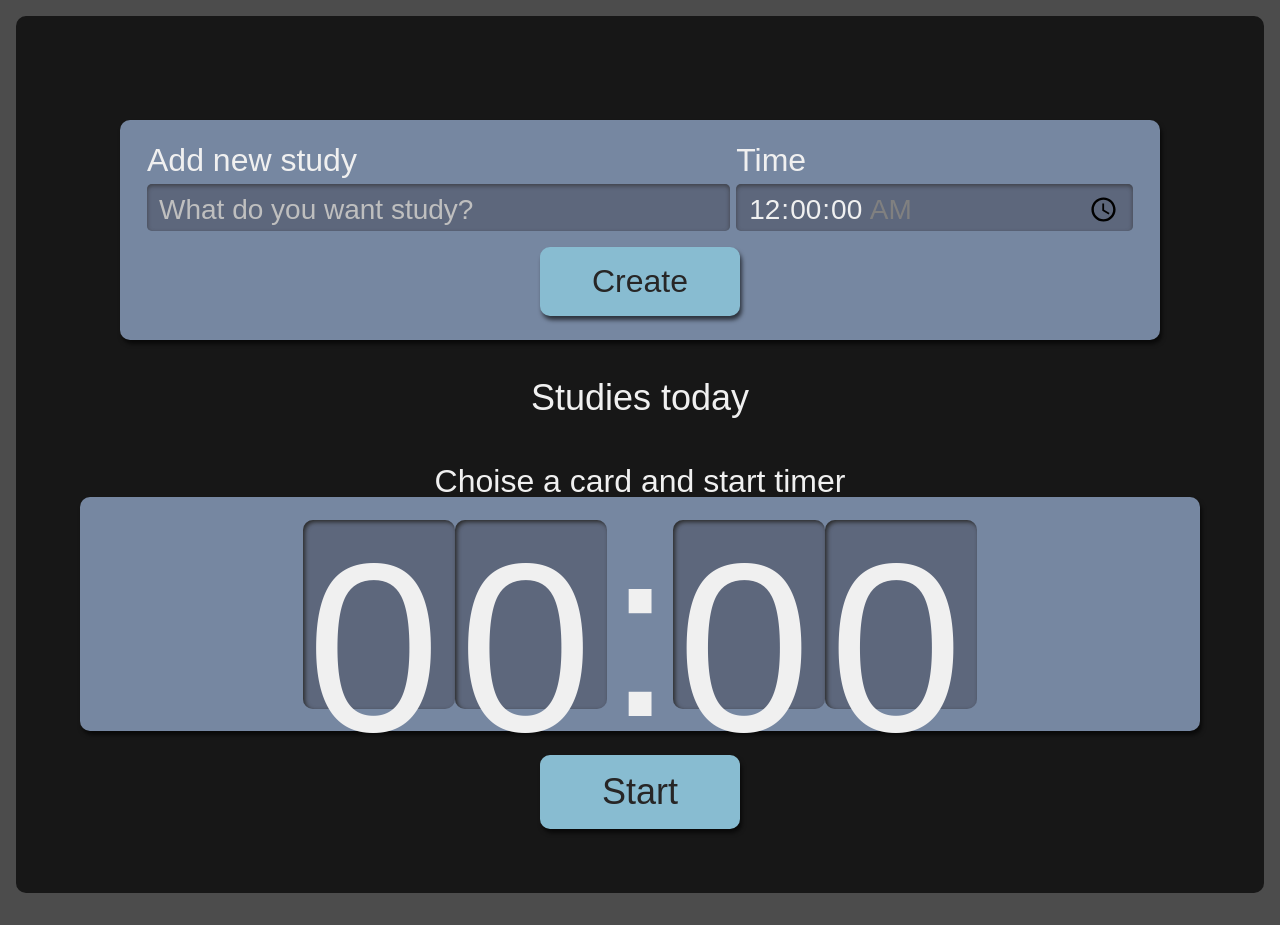
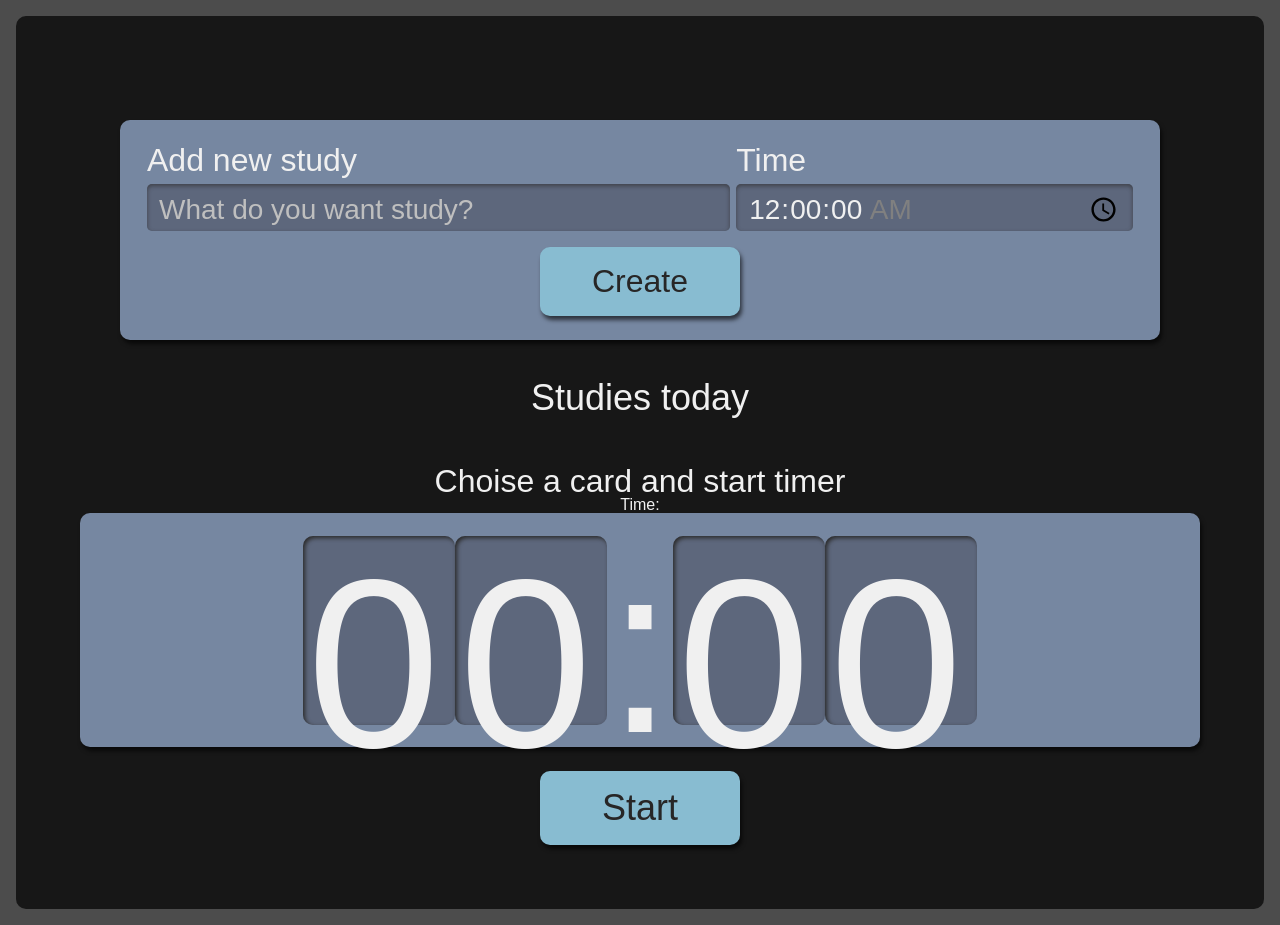
Before and after one commit to lukkas-lukkas/react-studies, a React (Create React App) app: page / in a window 1280 px wide. Built offline with nearby package versions, Linux system fonts and the light colour scheme.

Commit message:
add time in seconds to timer using useEffect

```diff
--- /dev/null
+++ b/src/common/utils/date.ts
@@ -0,0 +1,8 @@
+export function timeToSeconds(time: string) {
+    const [hours, minuts, seconds] = time.split(':');
+
+    const hoursToSeconds = Number(hours) * 3600;
+    const minutsToSeconds = Number(minuts) * 60;
+
+    return hoursToSeconds + minutsToSeconds + Number(seconds);
+}
--- a/src/components/Timer/index.tsx
+++ b/src/components/Timer/index.tsx
@@ -1,11 +1,27 @@
+import { useEffect, useState } from "react";
+import { timeToSeconds } from "../../common/utils/date";
+import { ITask } from "../../interfaces/ITask";
 import Button from "../Button";
 import Clock from "./Clock";
 import './style.scss';
 
-export default function Timer() {
+interface Props {
+  taskSelected: ITask | undefined
+}
+
+export default function Timer({ taskSelected }: Props) {
+  const [time, setTime] = useState<number>();
+
+  useEffect(() => {
+    if (taskSelected?.time) {
+      setTime(timeToSeconds(taskSelected.time));
+    }
+  }, [taskSelected]);
+
   return (
     <div className='timer'>
       <p className='title'>Choise a card and start timer</p>
+      <h1>Time: {time}</h1>
       <div className='clockWrapper'>
         <Clock />
       </div>
--- a/src/pages/App.tsx
+++ b/src/pages/App.tsx
@@ -24,7 +24,7 @@ function App() {
     <div className="AppStyle">
       <Form setTasks={setTasks}/>
       <List tasks={tasks} selectTask={selectTask}/>
-      <Timer />
+      <Timer taskSelected={taskSelected}/>
     </div>
   );
 }
```
